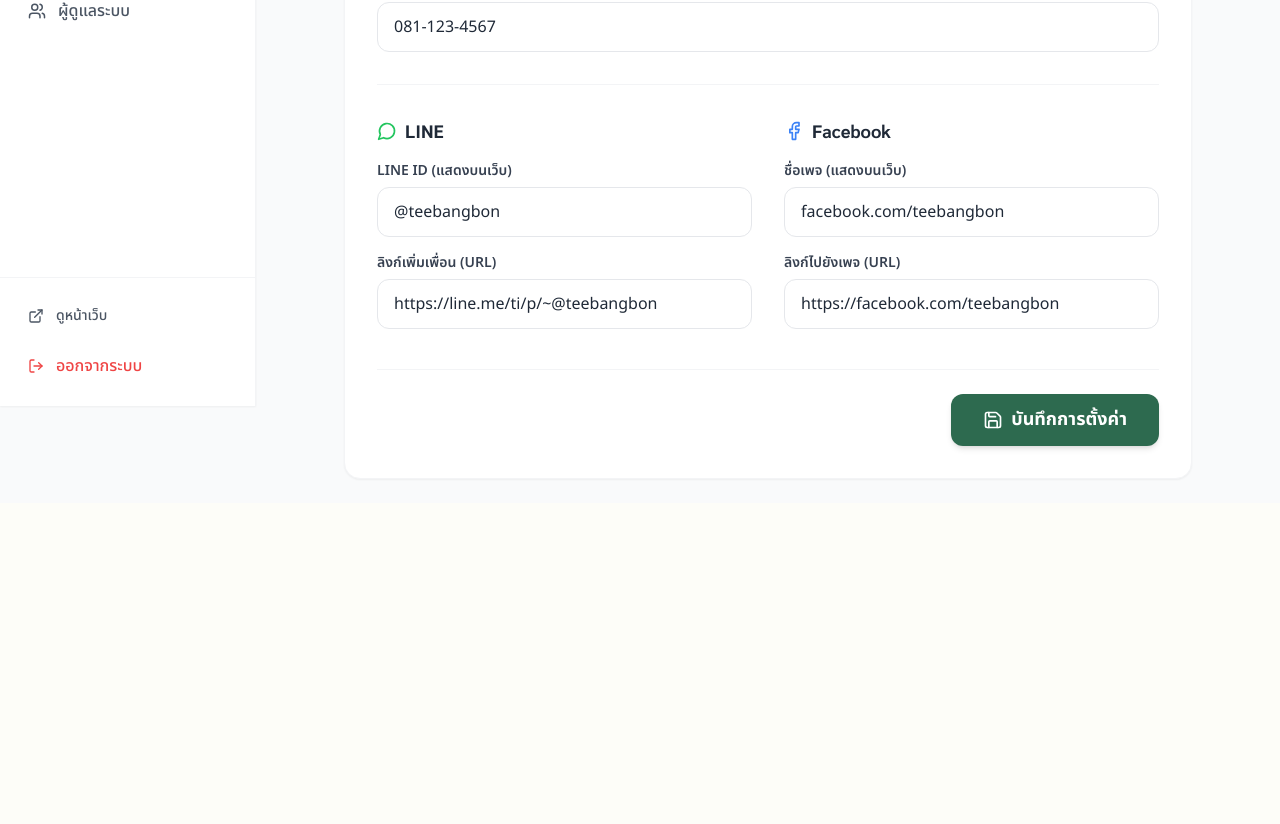
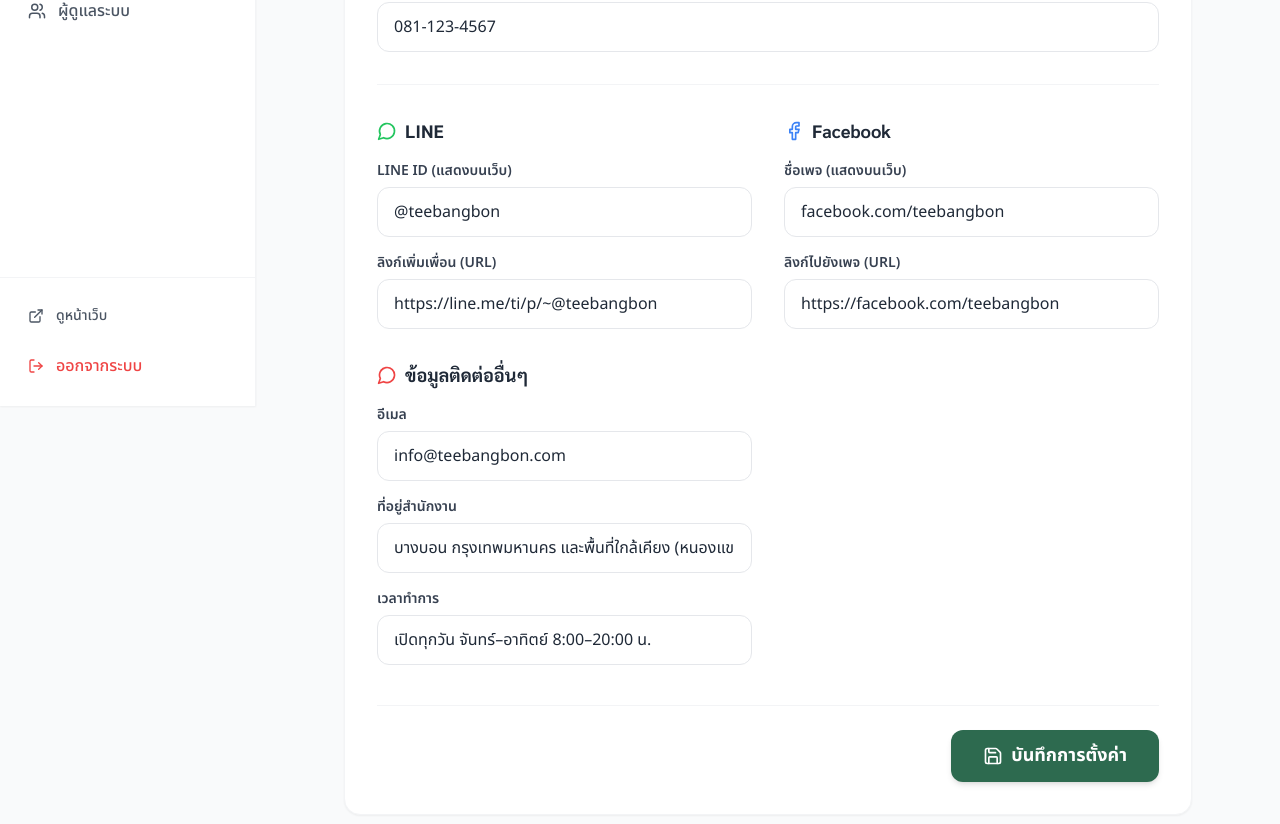
Before and after one commit to guukub/Experthome168, a Next.js app: page /admin/settings in a window 1280 px wide. Shown: the part 394-1218 px from the top of the page. Before the commit the page ends 897 px from the top, so only its background shows below. Built offline with nearby package versions, Linux system fonts and the light colour scheme; no server answers; the database is empty.

Commit message:
Add email, address and working hours to settings

```diff
--- a/src/app/actions.ts
+++ b/src/app/actions.ts
@@ -133,7 +133,10 @@ export async function getSettingsAction() {
       facebook: 'facebook.com/teebangbon',
       facebookUrl: 'https://facebook.com/teebangbon',
       logoUrl: '',
-      portfolioImages: []
+      portfolioImages: [],
+      email: 'info@teebangbon.com',
+      address: 'บางบอน กรุงเทพมหานคร และพื้นที่ใกล้เคียง (หนองแขม · พุทธบูชา · บางแค · อ้อมน้อย)',
+      workingHours: 'เปิดทุกวัน จันทร์–อาทิตย์ 8:00–20:00 น.'
     }
   }
   return toPlainObject(settings)
--- a/src/app/admin/(dashboard)/settings/page.tsx
+++ b/src/app/admin/(dashboard)/settings/page.tsx
@@ -10,6 +10,9 @@ export default function SettingsPage() {
     lineUrl: '',
     facebook: '',
     facebookUrl: '',
+    email: '',
+    address: '',
+    workingHours: '',
     logoUrl: '',
     portfolioImages: [] as string[]
   })
@@ -186,6 +189,46 @@ export default function SettingsPage() {
             </div>
           </div>
 
+          <div className="space-y-4">
+            <h2 className="text-lg font-bold text-gray-800 flex items-center gap-2">
+              <MessageCircle size={20} className="text-red-500" />
+              ข้อมูลติดต่ออื่นๆ
+            </h2>
+            <div>
+              <label className="label">อีเมล</label>
+              <input
+                type="email"
+                value={form.email}
+                onChange={e => set('email', e.target.value)}
+                placeholder="เช่น info@teebangbon.com"
+                className="input"
+                required
+              />
+            </div>
+            <div>
+              <label className="label">ที่อยู่สำนักงาน</label>
+              <input
+                type="text"
+                value={form.address}
+                onChange={e => set('address', e.target.value)}
+                placeholder="เช่น บางบอน กรุงเทพมหานคร..."
+                className="input"
+                required
+              />
+            </div>
+            <div>
+              <label className="label">เวลาทำการ</label>
+              <input
+                type="text"
+                value={form.workingHours}
+                onChange={e => set('workingHours', e.target.value)}
+                placeholder="เช่น เปิดทุกวัน จันทร์–อาทิตย์ 8:00–20:00 น."
+                className="input"
+                required
+              />
+            </div>
+          </div>
+
         </div>
 
         <div className="mt-10 pt-6 border-t border-gray-100 flex justify-end">
--- a/src/app/api/settings/route.ts
+++ b/src/app/api/settings/route.ts
@@ -7,7 +7,10 @@ const DEFAULT_SETTINGS = {
   lineId: '@teebangbon',
   lineUrl: 'https://line.me/ti/p/~@teebangbon',
   facebook: 'facebook.com/teebangbon',
-  facebookUrl: 'https://facebook.com/teebangbon'
+  facebookUrl: 'https://facebook.com/teebangbon',
+  email: 'info@teebangbon.com',
+  address: 'บางบอน กรุงเทพมหานคร และพื้นที่ใกล้เคียง (หนองแขม · พุทธบูชา · บางแค · อ้อมน้อย)',
+  workingHours: 'เปิดทุกวัน จันทร์–อาทิตย์ 8:00–20:00 น.'
 }
 
 export async function GET() {
--- a/src/app/contact/page.tsx
+++ b/src/app/contact/page.tsx
@@ -1,4 +1,5 @@
 import { Metadata } from 'next'
+import { getSettingsAction } from '@/app/actions'
 import Navbar from '@/components/public/Navbar'
 import Footer from '@/components/public/Footer'
 import { Phone, MessageCircle, Facebook, MapPin, Clock, Mail, Send } from 'lucide-react'
@@ -8,7 +9,9 @@ export const metadata: Metadata = {
   description: 'ติดต่อตี๋บางบอน นายหน้าอสังหาริมทรัพย์ โทร ไลน์ เฟซบุ๊ก หรือกรอกฟอร์ม',
 }
 
-export default function ContactPage() {
+export default async function ContactPage() {
+  const settings = await getSettingsAction()
+
   return (
     <>
       <Navbar />
@@ -30,16 +33,16 @@ export default function ContactPage() {
               <div className="space-y-4 mb-8">
                 {[
                   {
-                    icon: Phone, label: 'โทรศัพท์', value: '081-234-5678',
-                    href: 'tel:+66812345678', color: 'bg-forest-600', desc: 'โทรได้ตลอด ไม่ต้องรอนาน'
+                    icon: Phone, label: 'โทรศัพท์', value: settings.phone,
+                    href: `tel:${(settings.phone || '').replace(/\D/g, '')}`, color: 'bg-forest-600', desc: 'โทรได้ตลอด ไม่ต้องรอนาน'
                   },
                   {
-                    icon: MessageCircle, label: 'Line', value: '@teebangbon',
-                    href: 'https://line.me/ti/p/~teebangbon', color: 'bg-green-500', desc: 'แชทได้เลย ตอบเร็ว'
+                    icon: MessageCircle, label: 'Line', value: settings.lineId,
+                    href: settings.lineUrl || '#', color: 'bg-green-500', desc: 'แชทได้เลย ตอบเร็ว'
                   },
                   {
-                    icon: Facebook, label: 'Facebook', value: 'ตี๋บางบอน อสังหาฯ',
-                    href: 'https://facebook.com/teebangbon', color: 'bg-blue-600', desc: 'ดูรูปและข้อมูลทรัพย์'
+                    icon: Facebook, label: 'Facebook', value: settings.facebook || 'ตี๋บางบอน อสังหาฯ',
+                    href: settings.facebookUrl || '#', color: 'bg-blue-600', desc: 'ดูรูปและข้อมูลทรัพย์'
                   },
                   {
                     icon: Mail, label: 'อีเมล', value: 'info@teebangbon.com',
@@ -73,11 +76,11 @@ export default function ContactPage() {
                 <ul className="space-y-3">
                   <li className="flex items-start gap-3 text-forest-700">
                     <MapPin size={18} className="mt-0.5 shrink-0 text-forest-500" />
-                    <span>บางบอน กรุงเทพมหานคร และพื้นที่ใกล้เคียง (หนองแขม · พุทธบูชา · บางแค · อ้อมน้อย)</span>
+                    <span>{settings.address}</span>
                   </li>
                   <li className="flex items-center gap-3 text-forest-700">
                     <Clock size={18} className="shrink-0 text-forest-500" />
-                    <span>เปิดทุกวัน จันทร์–อาทิตย์ 8:00–20:00 น.</span>
+                    <span>{settings.workingHours}</span>
                   </li>
                 </ul>
               </div>
@@ -87,7 +90,7 @@ export default function ContactPage() {
             <div>
               <h2 className="text-2xl font-bold text-gray-900 mb-6">ส่งข้อความถึงเรา</h2>
               <div className="card p-6">
-                <ContactForm />
+                <ContactForm lineId={settings.lineId} />
               </div>
 
               {/* CTA Cards */}
@@ -112,7 +115,7 @@ export default function ContactPage() {
   )
 }
 
-function ContactForm() {
+function ContactForm({ lineId }: { lineId: string }) {
   return (
     <form action="/api/inquiries" method="POST" className="space-y-4">
       <div>
@@ -147,7 +150,7 @@ function ContactForm() {
         <Send size={18} /> ส่งข้อความ
       </button>
       <p className="text-xs text-gray-400 text-center">
-        หรือติดต่อโดยตรงทาง Line: @teebangbon เพื่อรับการตอบกลับที่รวดเร็วกว่า
+        หรือติดต่อโดยตรงทาง Line: {lineId} เพื่อรับการตอบกลับที่รวดเร็วกว่า
       </p>
     </form>
   )
--- a/src/models/Settings.ts
+++ b/src/models/Settings.ts
@@ -8,6 +8,9 @@ const SettingsSchema = new mongoose.Schema({
   facebookUrl: { type: String, default: 'https://facebook.com/teebangbon' },
   logoUrl: { type: String, default: '' },
   portfolioImages: [{ type: String }],
+  email: { type: String, default: 'info@teebangbon.com' },
+  address: { type: String, default: 'บางบอน กรุงเทพมหานคร และพื้นที่ใกล้เคียง (หนองแขม · พุทธบูชา · บางแค · อ้อมน้อย)' },
+  workingHours: { type: String, default: 'เปิดทุกวัน จันทร์–อาทิตย์ 8:00–20:00 น.' },
 }, { timestamps: true })
 
 export default mongoose.models.Settings || mongoose.model('Settings', SettingsSchema)
```
